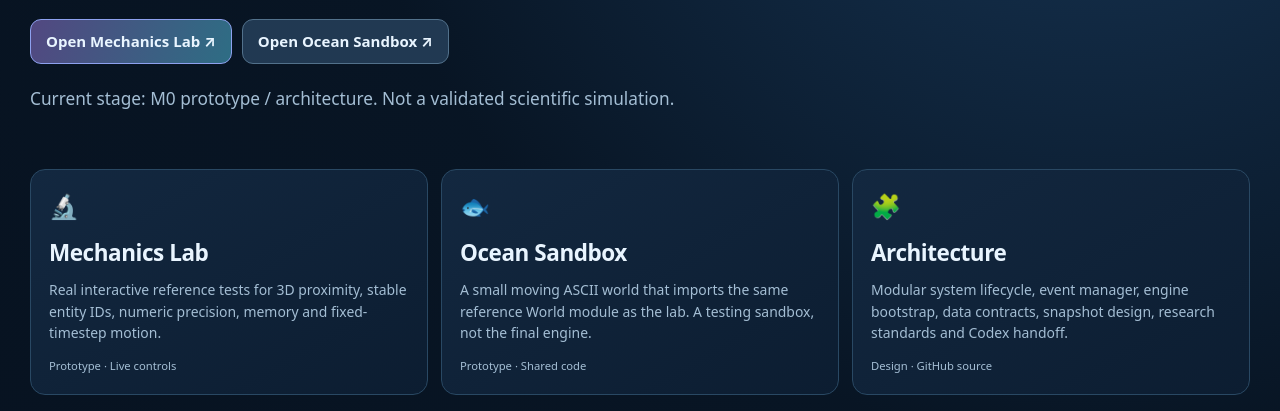
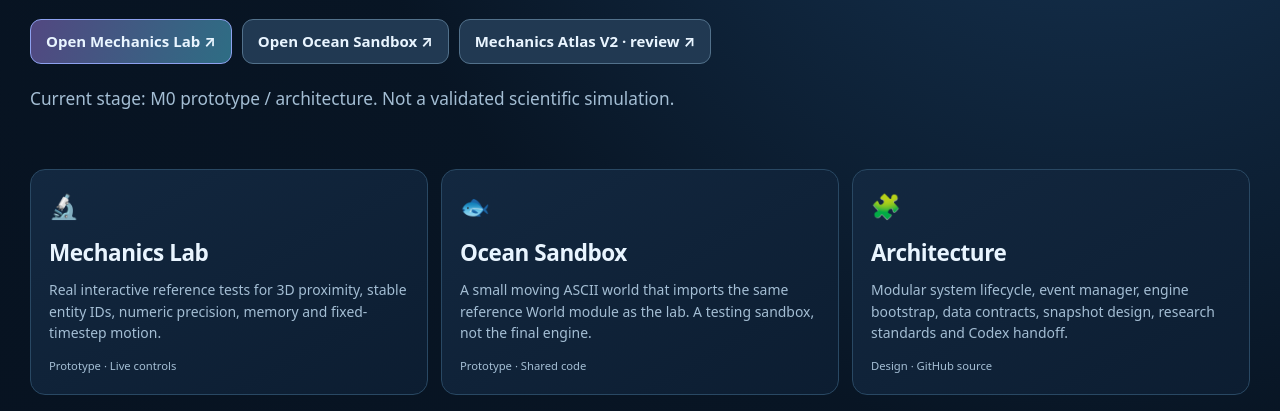
Before and after one commit to DorManDel/ASCean, a plain HTML site: page site/index.html in a window 1280 px wide. Shown: the part 345-756 px from the top of the page. Drawn offline with Linux system fonts and the light colour scheme.

Commit message:
Expose Atlas preview without replacing current lab

```diff
--- a/site/index.html
+++ b/site/index.html
@@ -1,6 +1,6 @@
 <!doctype html><html lang="en"><head><meta charset="utf-8"><meta name="viewport" content="width=device-width,initial-scale=1"><meta name="theme-color" content="#071220"><title>ASCean — Ocean & Mechanics Lab</title><link rel="stylesheet" href="./assets/site.css"></head>
 <body><header class="topbar"><a class="brand" href="./"><span class="mark">🌊</span>ASCean</a><nav class="toplinks" aria-label="Main"><a href="./lab/">Mechanics Lab</a><a href="./ocean/">Ocean</a><a href="https://github.com/DorManDel/ASCean" target="_blank" rel="noopener">GitHub</a></nav></header>
-<main class="container"><section class="hero"><div class="eyebrow">ASCII Ocean · living simulation research</div><h1>Build the ocean.<br>Understand every mechanism.</h1><p>One future simulation engine, two experiences. Explore algorithms in a living Mechanics Lab before integrating them into the ocean. All biology and physics demonstrations disclose their evidence level.</p><div class="actions"><a class="btn primary" href="./lab/">Open Mechanics Lab ↗</a><a class="btn" href="./ocean/">Open Ocean Sandbox ↗</a></div><p class="meta">Current stage: M0 prototype / architecture. Not a validated scientific simulation.</p></section>
+<main class="container"><section class="hero"><div class="eyebrow">ASCII Ocean · living simulation research</div><h1>Build the ocean.<br>Understand every mechanism.</h1><p>One future simulation engine, two experiences. Explore algorithms in a living Mechanics Lab before integrating them into the ocean. All biology and physics demonstrations disclose their evidence level.</p><div class="actions"><a class="btn primary" href="./lab/">Open Mechanics Lab ↗</a><a class="btn" href="./ocean/">Open Ocean Sandbox ↗</a><a class="btn" href="./lab/atlas-v2/">Mechanics Atlas V2 · review ↗</a></div><p class="meta">Current stage: M0 prototype / architecture. Not a validated scientific simulation.</p></section>
 <section class="cards"><a class="panel tile" href="./lab/"><div class="symbol">🔬</div><h2>Mechanics Lab</h2><p>Real interactive reference tests for 3D proximity, stable entity IDs, numeric precision, memory and fixed-timestep motion.</p><span class="meta">Prototype · Live controls</span></a>
 <a class="panel tile" href="./ocean/"><div class="symbol">🐟</div><h2>Ocean Sandbox</h2><p>A small moving ASCII world that imports the same reference World module as the lab. A testing sandbox, not the final engine.</p><span class="meta">Prototype · Shared code</span></a>
 <a class="panel tile" href="https://github.com/DorManDel/ASCean/blob/main/docs/ARCHITECTURE.md" target="_blank" rel="noopener"><div class="symbol">🧩</div><h2>Architecture</h2><p>Modular system lifecycle, event manager, engine bootstrap, data contracts, snapshot design, research standards and Codex handoff.</p><span class="meta">Design · GitHub source</span></a></section>
```
